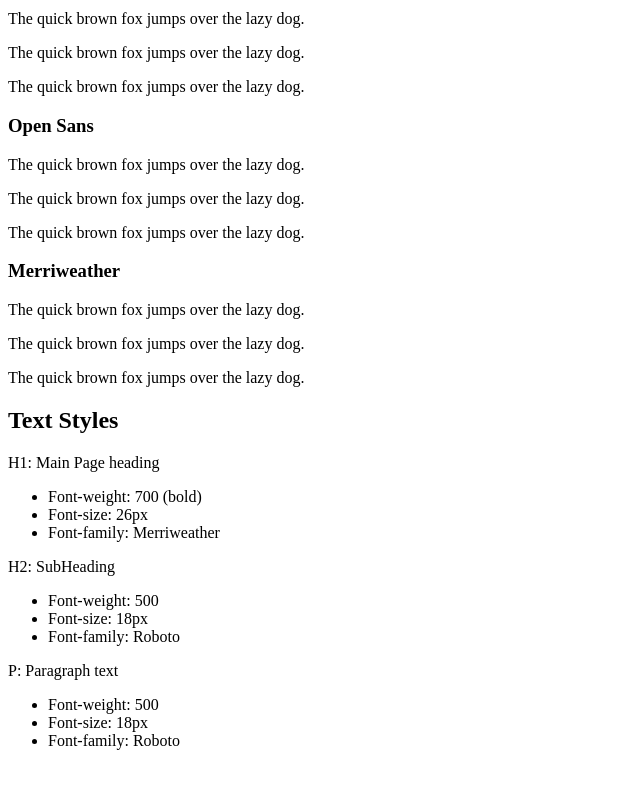
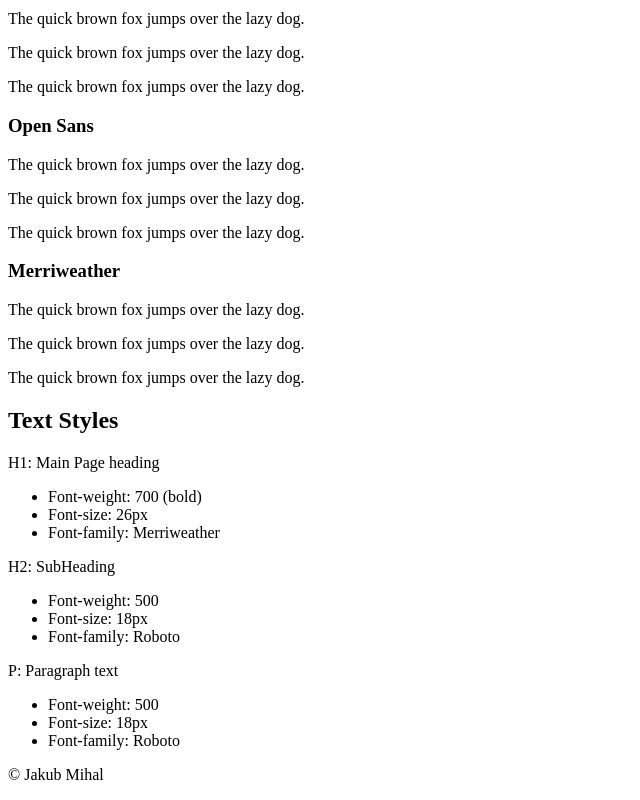
Before and after one commit to jakubmihal/My-Website-Design-System, a plain HTML site: page index.html in a window 1280 px wide. Shown: the part 412-1212 px from the top of the page, without its empty margins (0-640 px from the left). Before the commit the page ends 1178 px from the top, so only its background shows below. Drawn offline with Linux system fonts and the light colour scheme.

Commit message:
add footer

```diff
--- a/index.html
+++ b/index.html
@@ -1,5 +1,6 @@
 <!DOCTYPE html>
 <html>
+
 <head>
     <link rel="stylesheet" type="text/css" href="styles.css">
     <title>Website Design System</title>
@@ -76,6 +77,9 @@
         </section>
     </main>
 
-        <footer></footer>
+    <footer>
+        <p>&#169; Jakub Mihal</p>
+    </footer>
 </body>
+
 </html>
```
Lines whose indentation alone changed are shown as unchanged.
